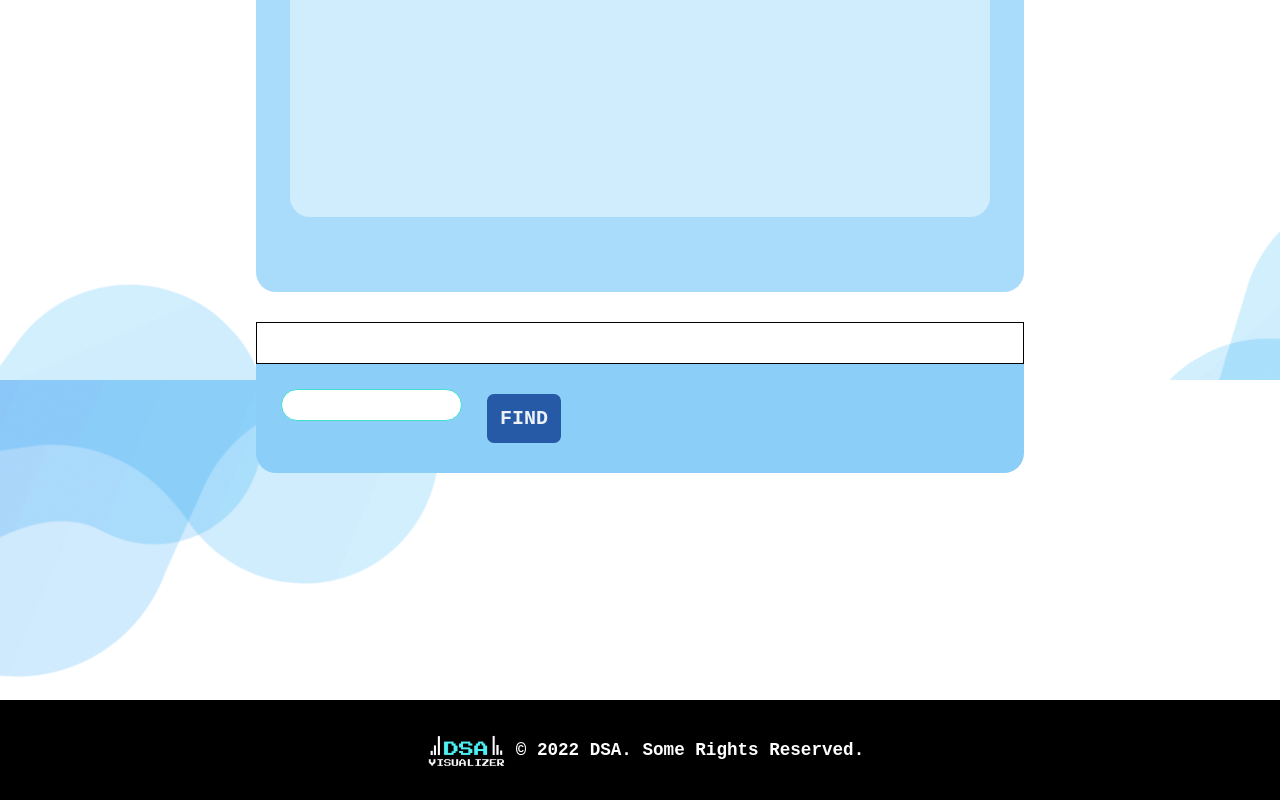
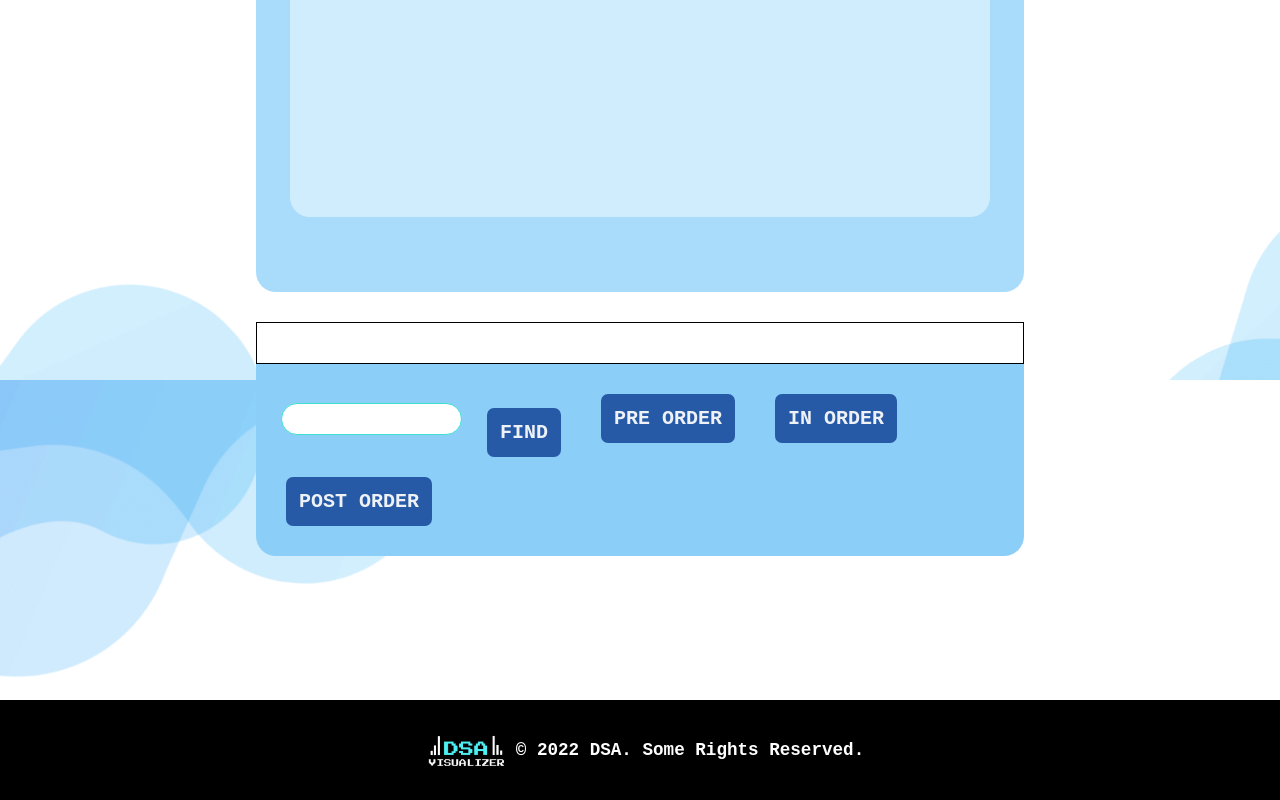
Before and after one commit to Jordiak/Visualizer, a React (Create React App) app in the folder client/: page /AVL in a window 1280 px wide. Shown: the part 520-1320 px from the top of the page. Built offline with nearby package versions, Linux system fonts and the light colour scheme.

Commit message:
Added Traversals for the AVL Tree

```diff
--- a/client/src/components/AVL_Tree/AVL.js
+++ b/client/src/components/AVL_Tree/AVL.js
@@ -149,7 +149,7 @@ class AVL extends Component {
       values.push(node.value);
     });
     this.setState({
-      previewContent: values.join(" --> ")
+      previewContent: values.join(" → ")
     });
 
   }
@@ -161,7 +161,7 @@ class AVL extends Component {
       values.push(node.value);
     });
     this.setState({
-      previewContent: values.join(" --> ")
+      previewContent: values.join(" → ")
     });
   }
 
@@ -172,7 +172,7 @@ class AVL extends Component {
       values.push(node.value);
     });
     this.setState({
-      previewContent: values.join(" --> ")
+      previewContent: values.join(" → ")
     });
   }
 
@@ -264,6 +264,33 @@ class AVL extends Component {
               FIND
             </button>
           </div>
+
+          <div className="action">
+            <button
+              onClick={this.traversePreOrder}
+              className="btn btn-secondary btn-sm"
+            >
+              PRE ORDER
+            </button>
+          </div>
+
+          <div className="action">
+            <button
+              onClick={this.traverseInOrder}
+              className="btn btn-secondary btn-sm"
+            >
+              IN ORDER
+            </button>
+          </div>
+
+          <div className="action">
+            <button
+              onClick={this.traversePostOrder}
+              className="btn btn-secondary btn-sm"
+            >
+              POST ORDER
+            </button>
+          </div>
       </div>
     </div>
     );
```
